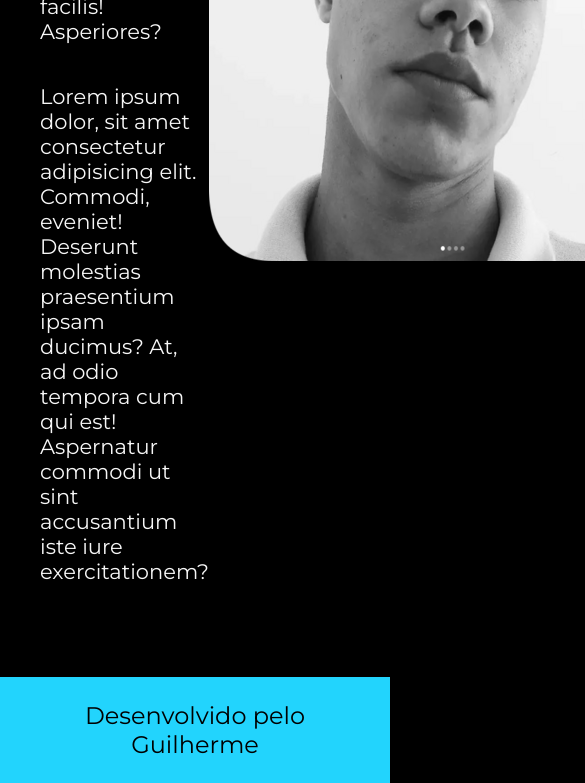
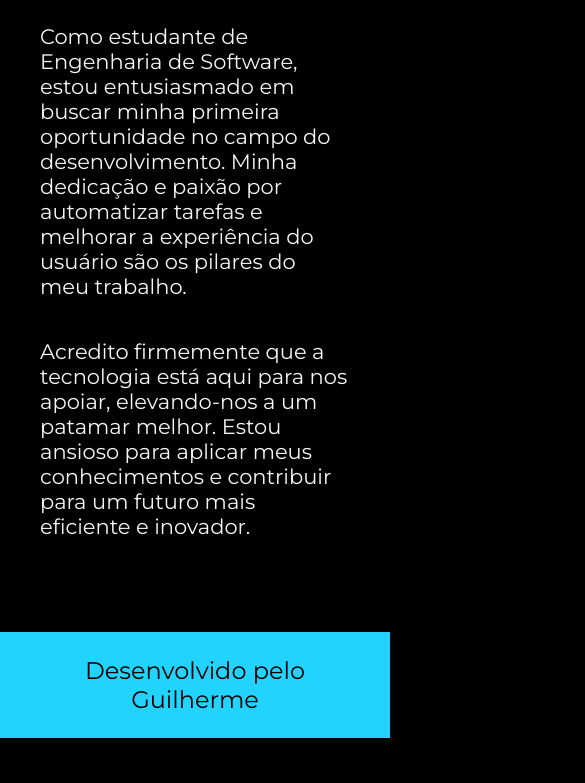
Before and after one commit to GuilhermeSSantos2004/CHECKPOINT1-LANDING-PAGE, a plain HTML site: page about.html in a window 390 px wide. Shown: the part 770-1553 px from the top of the page, 585 px wide, since content can reach past the window. After the commit the page ends 1508 px from the top, so only its background shows below. Drawn offline with nearby package versions, Linux system fonts and the light colour scheme.

Commit message:
Correção de texto

```diff
--- a/about.html
+++ b/about.html
@@ -21,13 +21,9 @@
         <main class="apresentacao">
             <section class="apresentacao__conteudo">
                 <h1 class="apresentacao__conteudo__titulo">Sobre mim</h1>
-                <p class="apresentacao__conteudo__texto">Lorem ipsum dolor sit amet, consectetur adipisicing elit.
-                    Pariatur consectetur excepturi architecto nobis veniam, praesentium sint alias debitis minima labore
-                    sequi doloremque maiores, explicabo blanditiis qui, exercitationem accusamus facilis! Asperiores?
+                <p class="apresentacao__conteudo__texto">Como estudante de Engenharia de Software, estou entusiasmado em buscar minha primeira oportunidade no campo do desenvolvimento. Minha dedicação e paixão por automatizar tarefas e melhorar a experiência do usuário são os pilares do meu trabalho.
                 </p>
-                <p class="apresentacao__conteudo__texto">Lorem ipsum dolor, sit amet consectetur adipisicing elit.
-                    Commodi, eveniet! Deserunt molestias praesentium ipsam ducimus? At, ad odio tempora cum qui est!
-                    Aspernatur commodi ut sint accusantium iste iure exercitationem?</p>
+                <p class="apresentacao__conteudo__texto">Acredito firmemente que a tecnologia está aqui para nos apoiar, elevando-nos a um patamar melhor. Estou ansioso para aplicar meus conhecimentos e contribuir para um futuro mais eficiente e inovador.</p>
             </section>
             <img src="assets/rosto_guilherme.png" alt="Foto do rosto_guilherme">
         </main>
--- a/style/style.css
+++ b/style/style.css
@@ -144,3 +144,12 @@ body {
     font-size: 24px;
     font-weight: 400;
 }
+
+@media screen and (max-width: 768px) {
+    .apresentacao{
+        flex-direction: column-reverse;
+    }
+    .apresentacao__conteudo {
+        width: auto;
+    }
+}
```
Also changed, not shown: bootstrap.html (+2 -6 lines), index.html (+1 -1 lines).
